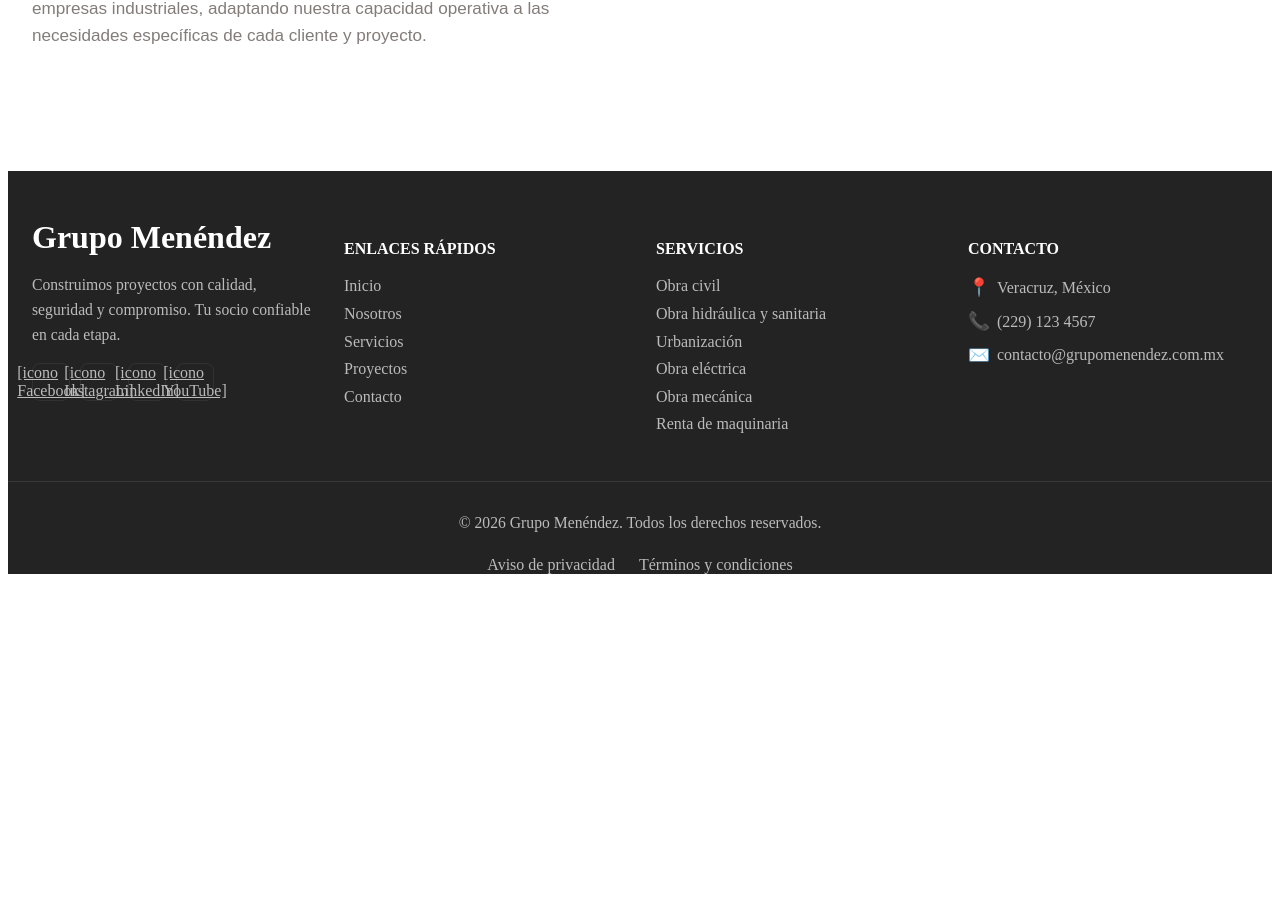
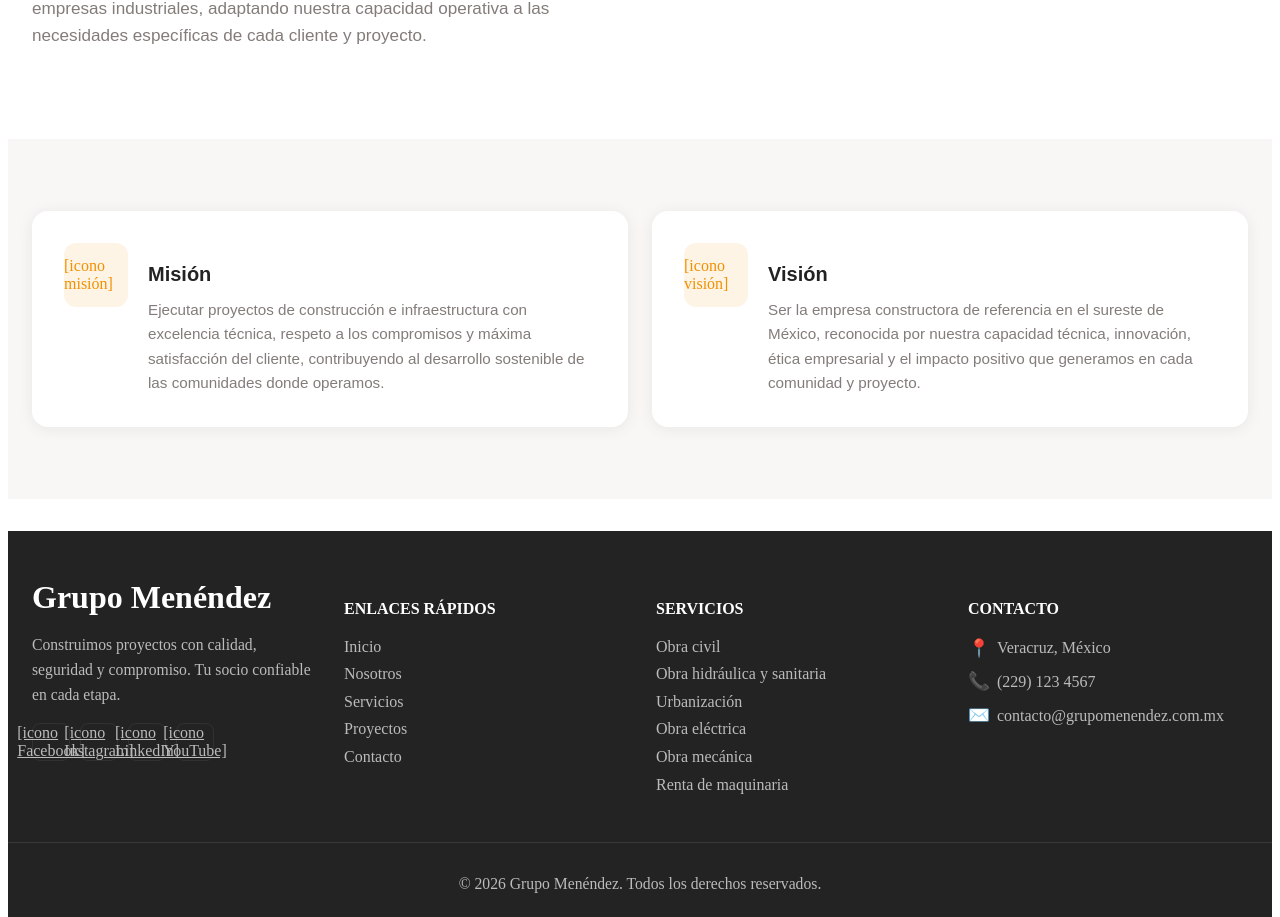
Before and after one commit to FernandoObot/WebGrupoMenendez, an Angular app in the folder GrupoMenendez/: page /nosotros in a window 1280 px wide. Shown: the part 1335-2252 px from the top of the page. Before the commit the page ends 1917 px from the top, so only its background shows below. Built offline with nearby package versions, Linux system fonts and the light colour scheme.

Commit message:
feat(Nosotros): Agregar sección de Misión y Visión

```diff
--- a/GrupoMenendez/src/app/nosotros/nosotros.html
+++ b/GrupoMenendez/src/app/nosotros/nosotros.html
@@ -89,3 +89,25 @@
     </div>
   </div>
 </section>
+
+<section style="background:#F8F7F6;padding:4.5rem 0;">
+  <div style="max-width:1280px;margin:0 auto;padding:0 1.5rem;">
+    <div style="display:grid;grid-template-columns:1fr 1fr;gap:1.5rem;">
+      <div style="background:white;border-radius:1rem;padding:2rem;display:flex;gap:1.25rem;box-shadow:0 2px 16px rgba(34,35,34,0.07);">
+        <div style="width:4rem;height:4rem;border-radius:0.75rem;display:flex;align-items:center;justify-content:center;flex-shrink:0;color:#F19000;background:rgba(241,144,0,0.1);">[icono misión]</div>
+        <div>
+          <h3 style="font-family:'Jost',sans-serif;font-weight:700;color:#222322;font-size:1.25rem;margin-bottom:0.75rem;">Misión</h3>
+          <p style="font-family:'Jost',sans-serif;color:#837C79;font-size:0.95rem;line-height:1.6;margin:0;">Ejecutar proyectos de construcción e infraestructura con excelencia técnica, respeto a los compromisos y máxima satisfacción del cliente, contribuyendo al desarrollo sostenible de las comunidades donde operamos.</p>
+        </div>
+      </div>
+
+      <div style="background:white;border-radius:1rem;padding:2rem;display:flex;gap:1.25rem;box-shadow:0 2px 16px rgba(34,35,34,0.07);">
+        <div style="width:4rem;height:4rem;border-radius:0.75rem;display:flex;align-items:center;justify-content:center;flex-shrink:0;color:#F19000;background:rgba(241,144,0,0.1);">[icono visión]</div>
+        <div>
+          <h3 style="font-family:'Jost',sans-serif;font-weight:700;color:#222322;font-size:1.25rem;margin-bottom:0.75rem;">Visión</h3>
+          <p style="font-family:'Jost',sans-serif;color:#837C79;font-size:0.95rem;line-height:1.6;margin:0;">Ser la empresa constructora de referencia en el sureste de México, reconocida por nuestra capacidad técnica, innovación, ética empresarial y el impacto positivo que generamos en cada comunidad y proyecto.</p>
+        </div>
+      </div>
+    </div>
+  </div>
+</section>
```
